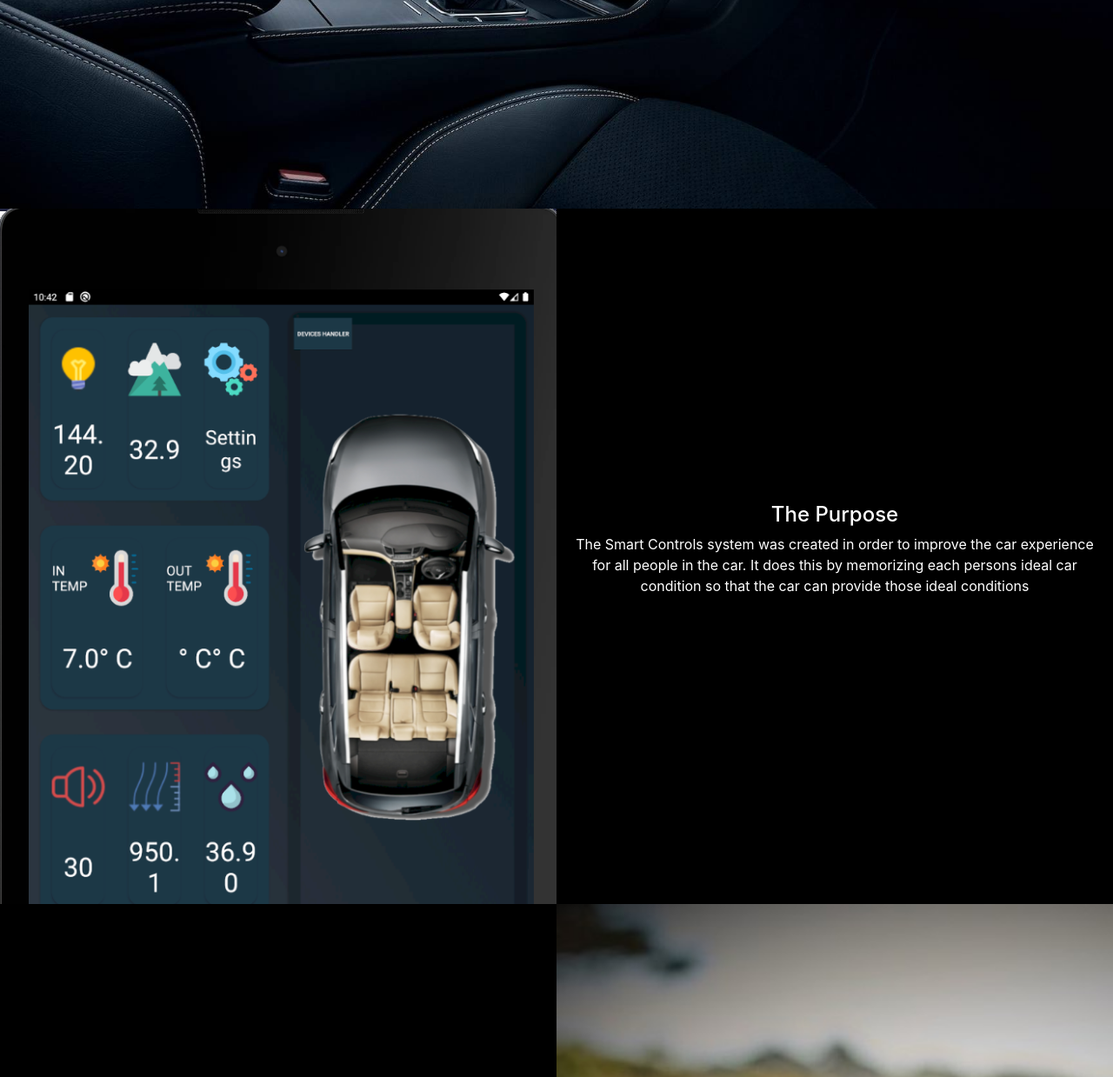
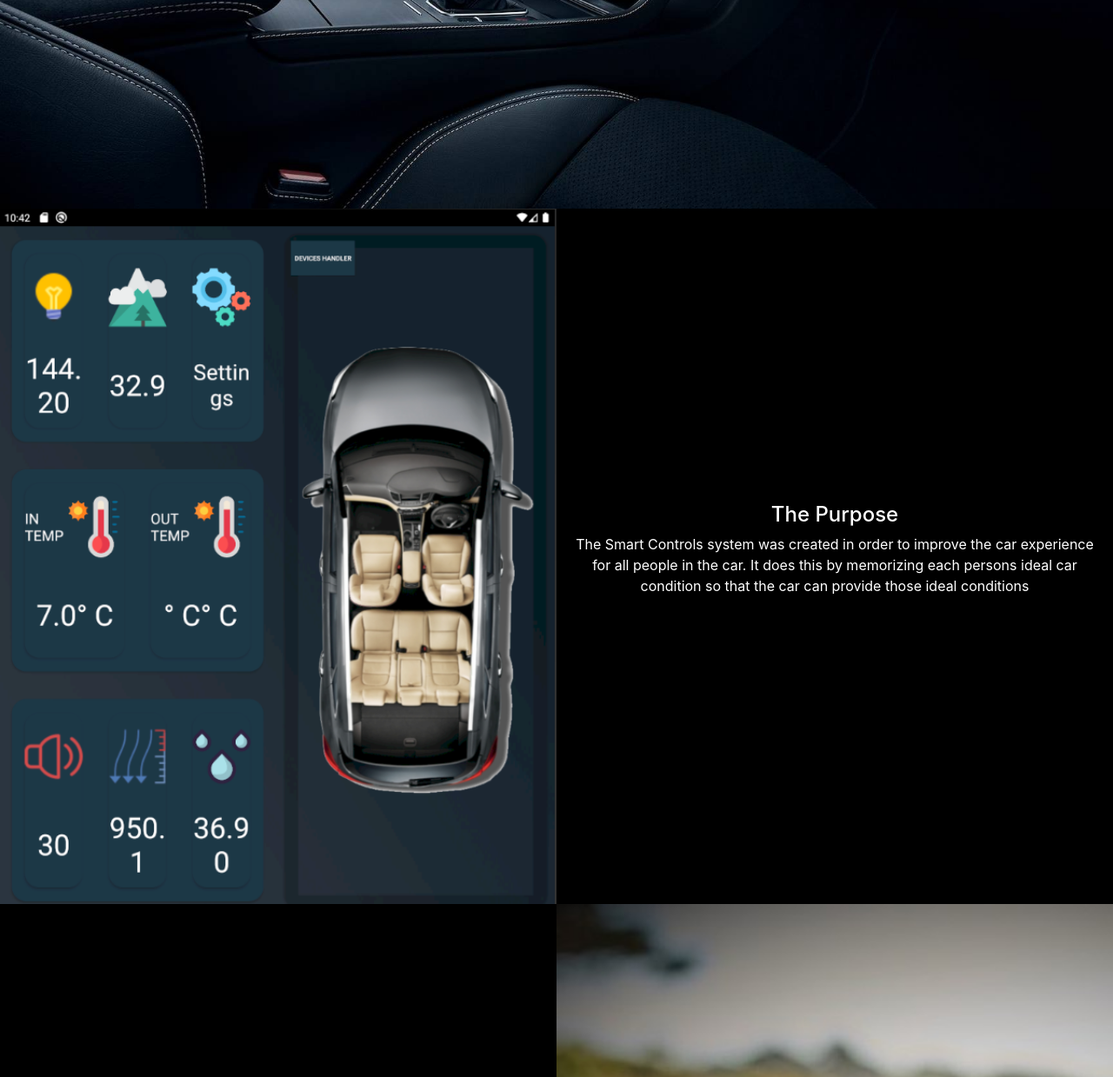
Before and after one commit to hanien/dit827server, a Flask app: page / in a window 1280 px wide. Shown: the part 584-1823 px from the top of the page at 87% size. Run offline with Flask 2, Linux system fonts and the light colour scheme; parts of the project's set-up code (start-up, migrations or seed data) failed here and were passed over; some libraries are stand-ins or nearby versions.

Commit message:
changed pic size

```diff
--- a/static/style.css
+++ b/static/style.css
@@ -84,7 +84,7 @@
 }
 
 #DashboardSide {
-    background-image: url("Dashboard.jpg");
+    background-image: url("Dashboard\ -\ Copy.jpg");
     min-height: 100%;
     height: 100%;
     background-size: cover;
```
Also changed, not shown: static/Dashboard - Copy.jpg.
